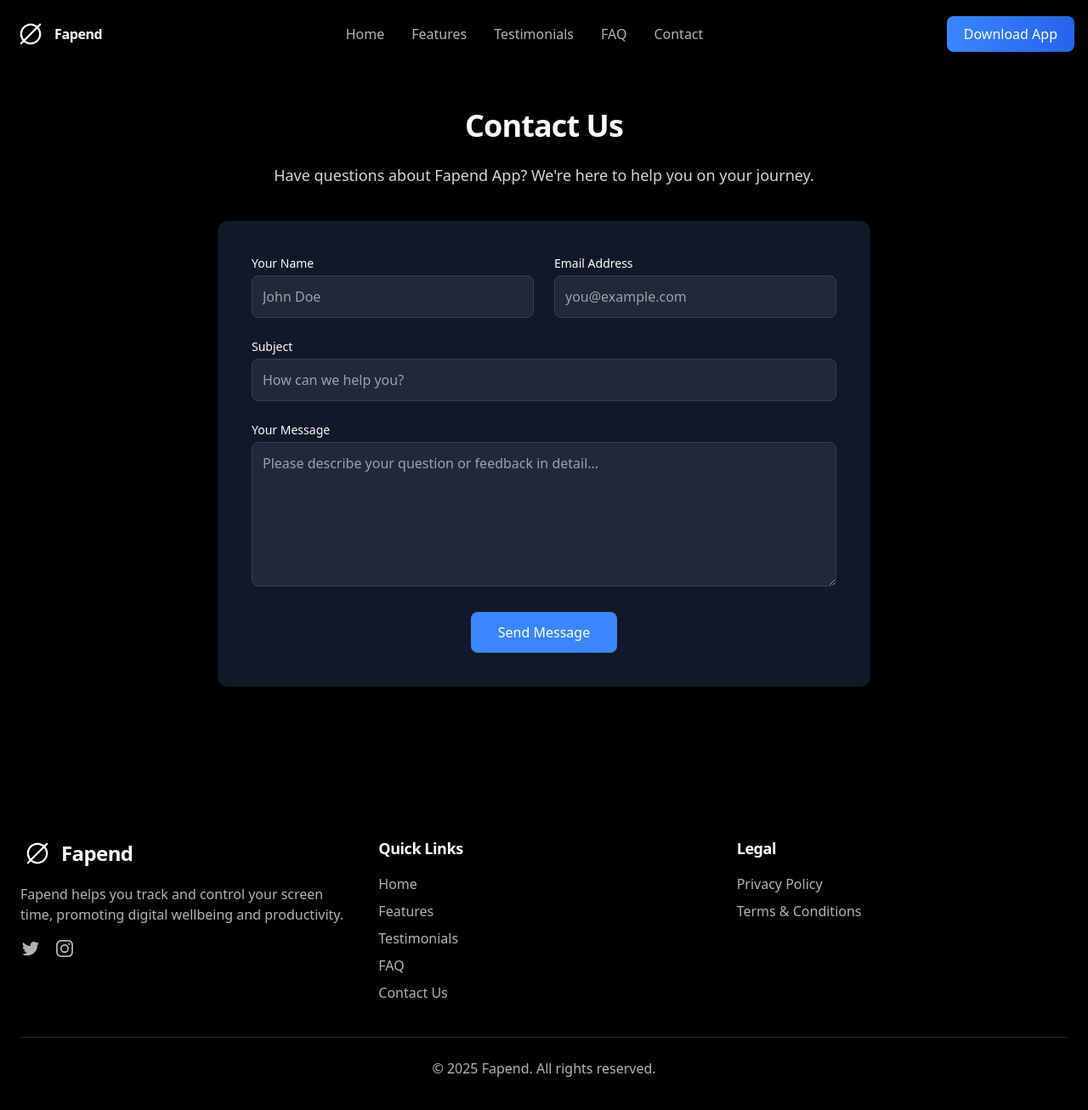
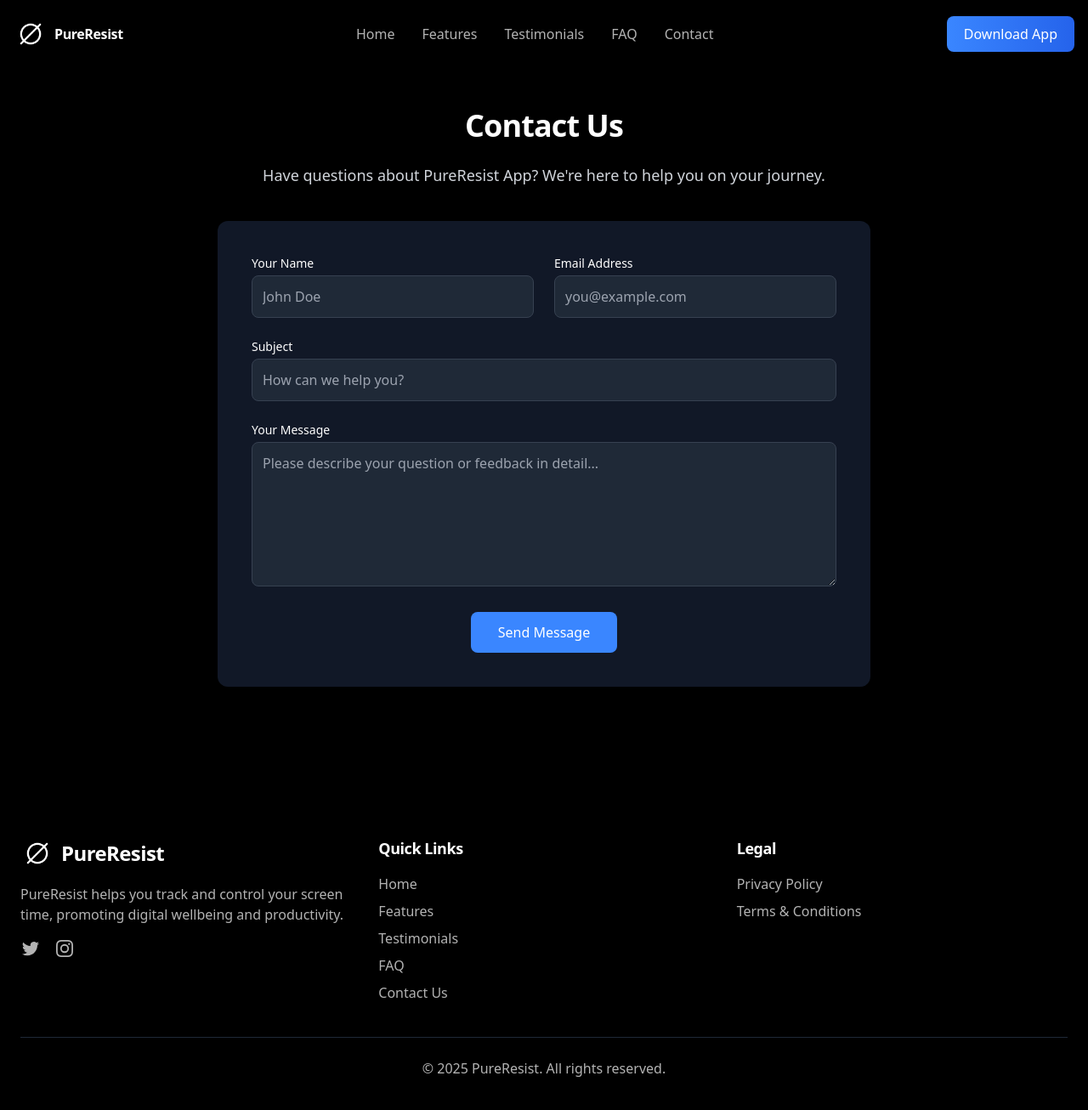
Before and after one commit to attilabuild/fapend-app-website, a Next.js app: page /contact in a window 1280 px wide. Shown: the top 1306 px of the page at 85% size. Built offline with nearby package versions, Linux system fonts and the light colour scheme.

Commit message:
purereist

```diff
--- a/src/app/contact/page.tsx
+++ b/src/app/contact/page.tsx
@@ -21,7 +21,7 @@ export default function ContactPage() {
         <div className="max-w-3xl mx-auto">
           <h1 className="text-3xl md:text-4xl font-bold mb-6 text-center">Contact Us</h1>
           <p className="text-lg text-gray-300 mb-10 text-center">
-            Have questions about Fapend App? We're here to help you on your journey.
+            Have questions about PureResist App? We're here to help you on your journey.
           </p>
 
           <div className="max-w-3xl mx-auto bg-gray-900 rounded-xl shadow-lg p-6 md:p-10">
--- a/src/app/layout.tsx
+++ b/src/app/layout.tsx
@@ -2,35 +2,35 @@ import type { Metadata, Viewport } from 'next';
 import './globals.css';
 
 export const metadata: Metadata = {
-  metadataBase: new URL('https://fapend.com'),
-  title: 'FapEnd - Your All-in-One NoFap Companion',
-  description: 'Take control of your NoFap journey with FapEnd. Track progress, get daily motivation, and join a supportive community for self-improvement.',
-  keywords: ['nofap', 'FapEnd', 'addiction recovery', 'self-improvement', 'habit tracker', 'productivity app'],
-  authors: [{ name: 'FapEnd Team' }],
-  creator: 'FapEnd',
-  publisher: 'FapEnd',
+  metadataBase: new URL('https://PureResist.com'),
+  title: 'PureResist - Your All-in-One NoFap Companion',
+  description: 'Take control of your NoFap journey with PureResist. Track progress, get daily motivation, and join a supportive community for self-improvement.',
+  keywords: ['nofap', 'PureResist', 'addiction recovery', 'self-improvement', 'habit tracker', 'productivity app'],
+  authors: [{ name: 'PureResist Team' }],
+  creator: 'PureResist',
+  publisher: 'PureResist',
   formatDetection: {
     telephone: false,
   },
-  applicationName: 'FapEnd',
+  applicationName: 'PureResist',
   appleWebApp: {
     capable: true,
-    title: 'FapEnd',
+    title: 'PureResist',
     statusBarStyle: 'black-translucent',
   },
   openGraph: {
     type: 'website',
-    siteName: 'FapEnd',
-    title: 'FapEnd - Your All-in-One NoFap Companion',
-    description: 'Take control of your NoFap journey with FapEnd. Track progress, get daily motivation, and join a supportive community for self-improvement.',
+    siteName: 'PureResist',
+    title: 'PureResist - Your All-in-One NoFap Companion',
+    description: 'Take control of your NoFap journey with PureResist. Track progress, get daily motivation, and join a supportive community for self-improvement.',
     images: [{
       url: '/og-image.png',
     }],
   },
   twitter: {
     card: 'summary_large_image',
-    title: 'FapEnd - Your All-in-One NoFap Companion',
-    description: 'Take control of your NoFap journey with FapEnd. Track progress, get daily motivation, and join a supportive community for self-improvement.',
+    title: 'PureResist - Your All-in-One NoFap Companion',
+    description: 'Take control of your NoFap journey with PureResist. Track progress, get daily motivation, and join a supportive community for self-improvement.',
     images: ['/og-image.png'],
   },
   icons: {
--- a/src/app/pricing/page.tsx
+++ b/src/app/pricing/page.tsx
@@ -190,7 +190,7 @@ export default function PricingPage() {
           <div className="mt-20 text-center bg-gradient-to-r from-primary to-gray-900 rounded-2xl p-12">
             <h2 className="text-3xl font-bold mb-4">Ready to get started?</h2>
             <p className="text-xl text-gray-300 mb-8 max-w-2xl mx-auto">
-              Join thousands of satisfied users who have already improved their social media experience with Fapend App.
+              Join thousands of satisfied users who have already improved their social media experience with PureResist App.
             </p>
             <div className="flex flex-col sm:flex-row gap-4 justify-center">
               <button className="px-8 py-3 bg-accent hover:bg-accent-dark text-white rounded-lg font-medium transition-colors duration-300">
--- a/src/app/privacy/page.tsx
+++ b/src/app/privacy/page.tsx
@@ -14,7 +14,7 @@ export default function PrivacyPage() {
 
           <div className="prose prose-invert max-w-none">
             <p className="mb-6">
-              At Fapend, we take your privacy seriously. This Privacy Policy explains how we collect, use, disclose,
+              At PureResist, we take your privacy seriously. This Privacy Policy explains how we collect, use, disclose,
               and safeguard your information when you use our mobile application and website.
             </p>
 
@@ -99,7 +99,7 @@ export default function PrivacyPage() {
               <li>Right to withdraw consent (where processing is based on consent)</li>
             </ul>
             <p className="mb-6">
-              To exercise these rights, please contact us at privacy@fapend.com.
+              To exercise these rights, please contact us at privacy@PureResist.com.
             </p>
 
             <h2 className="text-2xl font-bold mt-8 mb-4">Children's Privacy</h2>
@@ -121,7 +121,7 @@ export default function PrivacyPage() {
               If you have any questions about this Privacy Policy, please contact us at:
             </p>
             <div className="mb-8">
-              <p>Email: privacy@fapend.com</p>
+              <p>Email: privacy@PureResist.com</p>
               <p>Or visit our <a href="/contact" className="text-accent hover:underline">Contact Page</a></p>
             </div>
           </div>
--- a/src/components/FAQ.tsx
+++ b/src/components/FAQ.tsx
@@ -9,12 +9,12 @@ const FAQ = () => {
       answer: 'NoFap is a challenge where participants abstain from pornography and masturbation to break addictive cycles. Our users report life-changing benefits including 40% improved focus, 65% increased energy, deeper relationships, enhanced confidence, and mental clarity within just 30 days. Many describe it as "finally breaking free from invisible chains."'
     },
     {
-      question: 'How does FapEnd help me succeed where I\'ve failed before?',
-      answer: 'Unlike generic habit trackers, FapEnd is built specifically for the NoFap challenge with proprietary features developed through 3+ years of addiction research. Our emergency button has prevented 92% of relapses, and our community approach increases success rates by 5x compared to trying alone. We don\'t just track—we provide the exact tools you need at your most vulnerable moments.'
+      question: 'How does PureResist help me succeed where I\'ve failed before?',
+      answer: 'Unlike generic habit trackers, PureResist is built specifically for the NoFap challenge with proprietary features developed through 3+ years of addiction research. Our emergency button has prevented 92% of relapses, and our community approach increases success rates by 5x compared to trying alone. We don\'t just track—we provide the exact tools you need at your most vulnerable moments.'
     },
     {
       question: 'How secure is my data?',
-      answer: 'Your privacy is sacred to us. We employ military-grade 256-bit encryption for all personal data, zero third-party data sharing, and provide complete anonymity options. You can use FapEnd without revealing your identity. We designed our security protocols with the understanding that this journey is deeply personal, and your trust is our highest priority.'
+      answer: 'Your privacy is sacred to us. We employ military-grade 256-bit encryption for all personal data, zero third-party data sharing, and provide complete anonymity options. You can use PureResist without revealing your identity. We designed our security protocols with the understanding that this journey is deeply personal, and your trust is our highest priority.'
     },
     {
       question: 'Do you offer refunds?',
--- a/src/components/Footer.tsx
+++ b/src/components/Footer.tsx
@@ -9,11 +9,11 @@ const Footer = () => {
           {/* Company Info */}
           <div>
             <div className="flex items-center mb-4">
-              <img src='/android-chrome-512x512.png' alt='Fapend Logo' className='w-10 h-10 mr-2' />
-              <h2 className="text-2xl font-bold">Fapend</h2>
+              <img src='/android-chrome-512x512.png' alt='PureResist Logo' className='w-10 h-10 mr-2' />
+              <h2 className="text-2xl font-bold">PureResist</h2>
             </div>
             <p className="text-text-secondary mb-4">
-              Fapend helps you track and control your screen time, promoting digital wellbeing and productivity.
+              PureResist helps you track and control your screen time, promoting digital wellbeing and productivity.
             </p>
             <div className="flex space-x-4">
               <a href="https://twitter.com" target="_blank" rel="noopener noreferrer" className="text-text-secondary hover:text-white transition-colors">
@@ -66,7 +66,7 @@ const Footer = () => {
         </div>
 
         <div className="border-t border-gray-800 mt-10 pt-6 text-center text-text-secondary">
-          <p>&copy; {new Date().getFullYear()} Fapend. All rights reserved.</p>
+          <p>&copy; {new Date().getFullYear()} PureResist. All rights reserved.</p>
         </div>
       </div>
     </footer>
--- a/src/components/Hero.tsx
+++ b/src/components/Hero.tsx
@@ -48,7 +48,7 @@ const Hero = () => {
 
               <Image
                 src="/mockup.png"
-                alt="FapEnd App Mockup"
+                alt="PureResist App Mockup"
                 width={500}
                 height={1000}
                 className="max-w-full h-auto rounded-3xl shadow-2xl"
--- a/src/components/Navbar.tsx
+++ b/src/components/Navbar.tsx
@@ -25,8 +25,8 @@ const Navbar = () => {
     <nav className={`fixed top-0 left-0 right-0 w-full z-50 transition-all duration-300 ${scrolled ? 'bg-black/90 backdrop-blur-md py-3 shadow-md' : 'bg-transparent py-5'}`}>
       <div className="container mx-auto px-4 flex justify-between items-center">
         <Link href="/" className="flex items-center">
-          <img src='/android-chrome-512x512.png' alt='Fapend Logo' className='w-10 h-10 mr-2'></img>
-          <h1>Fapend</h1>
+          <img src='/android-chrome-512x512.png' alt='PureResist Logo' className='w-10 h-10 mr-2'></img>
+          <h1>PureResist</h1>
         </Link>
 
         {/* Mobile menu button */}
--- a/src/components/Testimonials.tsx
+++ b/src/components/Testimonials.tsx
@@ -5,7 +5,7 @@ const Testimonials = () => {
     {
       name: 'Michael Johnson',
       avatar: '/avatars/avatar1.png',
-      text: 'Before FapEnd, I was trapped in a cycle of addiction for 5 years. After 90 days with the beta, my energy levels increased by 70% and I finally landed my dream job. The emergency button saved me at least 20 times when urges were unbearable.',
+      text: 'Before PureResist, I was trapped in a cycle of addiction for 5 years. After 90 days with the beta, my energy levels increased by 70% and I finally landed my dream job. The emergency button saved me at least 20 times when urges were unbearable.',
       role: 'Beta Tester since January 2025'
     },
     {
```
Also changed, not shown: src/app/terms/page.tsx (+5 -5 lines), public/og-image.svg, public/robots.txt, public/site.webmanifest, 1 other file (tests, documents, lock files or other folders).
